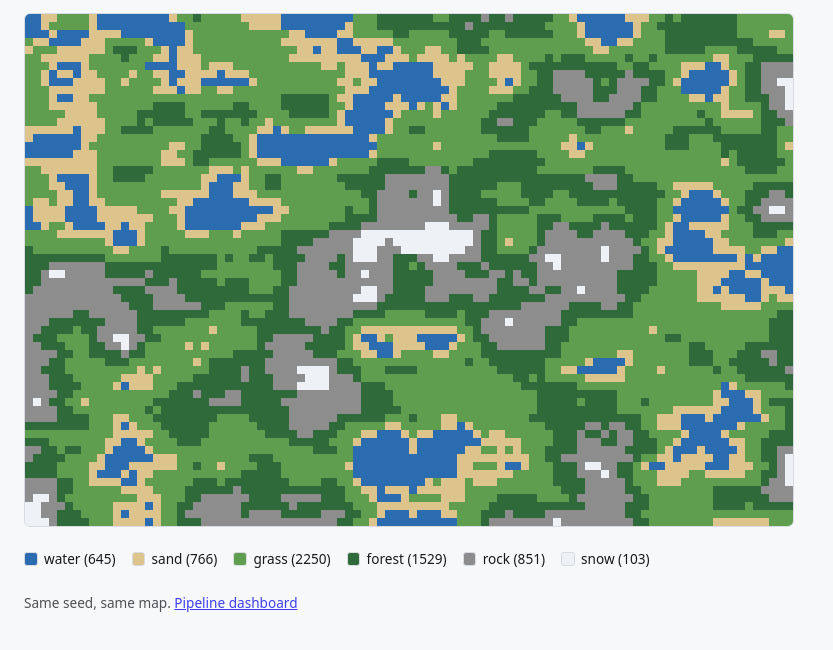
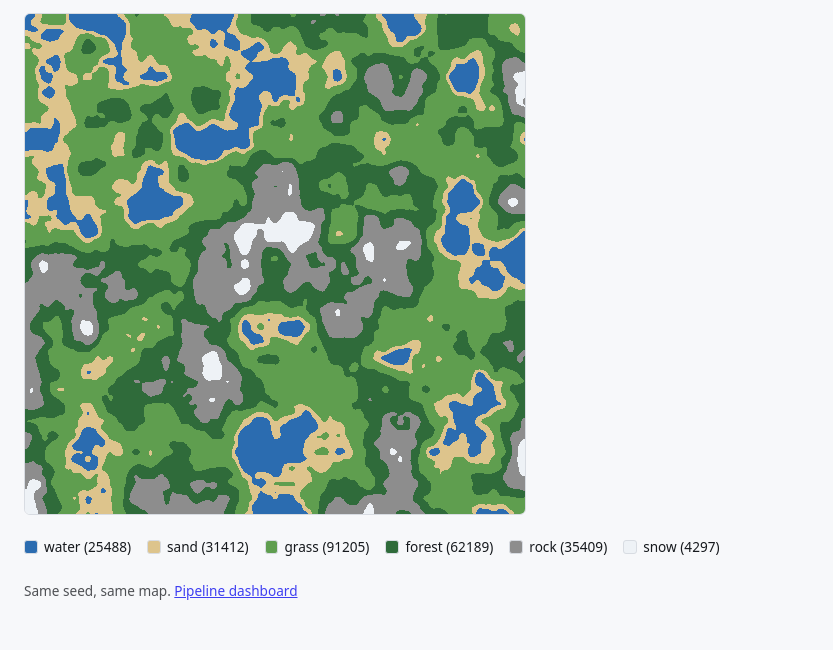
Before and after one commit to butcher51/map-generator-v3, a website with bundled scripts: page index.html in a window 1280 px wide. Shown: the part 110-760 px from the top of the page, without its empty margins (0-833 px from the left). Built offline with nearby package versions, Linux system fonts and the light colour scheme.

Commit message:
Set map resolution to 500x500
Generate a 500x500 cell map and draw it at one canvas pixel per cell, so
the output canvas is 500x500 too. Previously the map was a 96x64 grid
drawn at cellSize 8 (a 768x512 canvas).

Generation and rendering stay deterministic per seed; only the sampling
density changes, so the terrain shapes read the same but square and
finer-grained.

Co-Authored-By: Claude Opus 5 (1M context) <noreply@anthropic.com>

```diff
--- a/index.html
+++ b/index.html
@@ -105,8 +105,8 @@
 
     <canvas
       id="map"
-      width="768"
-      height="512"
+      width="500"
+      height="500"
       role="img"
       aria-label="Generated terrain map"
     ></canvas>
--- a/src/main.js
+++ b/src/main.js
@@ -12,8 +12,8 @@ const randomButton = document.querySelector('#random');
 const ctx = canvas.getContext('2d');
 
 function draw(seed) {
-  const map = generateMap({ width: 96, height: 64, seed });
-  renderMap(ctx, map, { cellSize: 8 });
+  const map = generateMap({ width: 500, height: 500, seed });
+  renderMap(ctx, map, { cellSize: 1 });
   legend.replaceChildren(buildLegend(document, terrainHistogram(map)));
   canvas.dataset.rendered = 'true';
   canvas.dataset.seed = String(seed);
```
